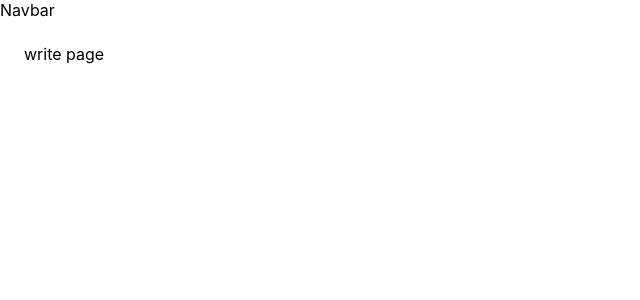
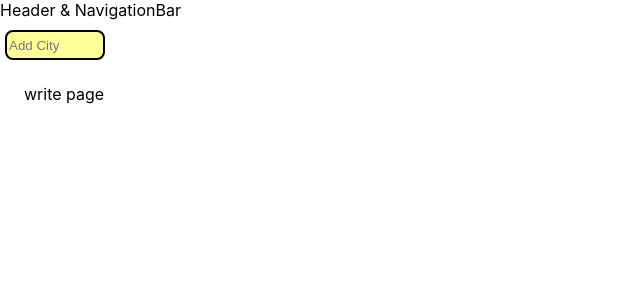
Before and after one commit to Golden-bung-eoppang/Golden-bung-eoppang, a React (Create React App) app in the folder react_simwha_test/: page /write/1 in a window 1280 px wide. Shown: the top 300 px of the page, without its empty margins (0-640 px from the left). Built offline with nearby package versions, Linux system fonts and the light colour scheme.

Commit message:
날씨 API등록

```diff
--- a/react_simwha_test/package.json
+++ b/react_simwha_test/package.json
@@ -18,6 +18,7 @@
     "react-uuid": "^2.0.0",
     "styled-components": "^5.3.6",
     "uuid": "^9.0.0",
+    "weather-styled-icon": "^3.3.4",
     "web-vitals": "^2.1.0"
   },
   "scripts": {
--- a/react_simwha_test/src/components/Header.jsx
+++ b/react_simwha_test/src/components/Header.jsx
@@ -1,8 +1,14 @@
 import React from "react";
 import styled from "styled-components";
+import Weather from "../pages/Weather";
 
 const Header = () => {
-  return <>Navbar</>;
+  return (
+    <>
+      <div>Header & NavigationBar</div>
+      <Weather />
+    </>
+  );
 };
 
 export default Header;
--- /dev/null
+++ b/react_simwha_test/src/pages/Weather.jsx
@@ -0,0 +1,103 @@
+import React, { useState } from "react";
+import axios from "axios";
+import styled from "styled-components";
+
+export default function Weather() {
+  const [location, setLocation] = useState("");
+  const [weatherResult, setWeatherResult] = useState("");
+
+  const API_KEY = "30ccac4351c9964310cd3cce7aceb7d3";
+  const url = `https://api.openweathermap.org/data/2.5/weather?q=${location}&appid=${API_KEY}`;
+
+  const searchWeather = async (e) => {
+    if (e.key === "Enter") {
+      try {
+        const data = await axios({
+          method: "get",
+          url,
+        });
+        setWeatherResult(data);
+      } catch (err) {
+        alert("잘못된 지역이름입니다");
+      }
+    }
+  };
+
+  return (
+    <>
+      <input
+        style={{
+          marginTop: "10px",
+          width: "100px",
+          height: "30px",
+          backgroundColor: "rgba( 255, 255, 50, 0.5 ) ",
+
+          borderRadius: "8px",
+          marginLeft: "5px",
+          border: "2px solid #000000",
+          color: "black",
+        }}
+        placeholder="Add City"
+        value={location}
+        onChange={(e) => setLocation(e.target.value)}
+        type="text"
+        onKeyDown={searchWeather}
+      />
+
+      {Object.keys(weatherResult).length !== 0 && (
+        <>
+          <ResultWrap>
+            <City>{weatherResult.data.name}</City>
+            <Temp>
+              {Math.round((weatherResult.data.main.temp - 273.15) * 10) / 10}
+              °C
+            </Temp>
+
+            <TodayWeather>
+              현재날씨
+              <SkyStatus>{weatherResult.data.weather[0].main}</SkyStatus>
+            </TodayWeather>
+          </ResultWrap>
+          {/* <div style={{ marginLeft: "10px", marginTop: "5px" }}> */}
+          🫵오늘 황금잉어빵 &nbsp;
+          {Math.abs(
+            Math.round((weatherResult.data.main.temp - 273.15) * 10) / 10
+          )}
+          개 먹으세요 🫵
+          {/* </div> */}
+        </>
+      )}
+    </>
+  );
+}
+
+const ResultWrap = styled.div`
+  display: flex;
+  float: right;
+  flex-direction: column;
+  align-content: center;
+  margin-right: 30px;
+  border: 1px solid #ffcd00;
+  border-radius: 8px;
+  background-color: rgba(255, 255, 50, 0.5);
+`;
+
+const City = styled.div`
+  margin-left: auto;
+`;
+
+const TodayWeather = styled.div`
+  float: right;
+  margin-left: auto;
+`;
+
+const SkyStatus = styled.div`
+  font-weight: bolder;
+  font-size: 20px;
+`;
+
+const Temp = styled.div`
+  font-weight: bolder;
+  margin-left: 5px;
+  font-size: 30px;
+`;
```
Also changed, not shown: react_simwha_test/src/App.jsx (renamed from react_simwha_test/src/App.js), 1 other file (tests, documents, lock files or other folders).
